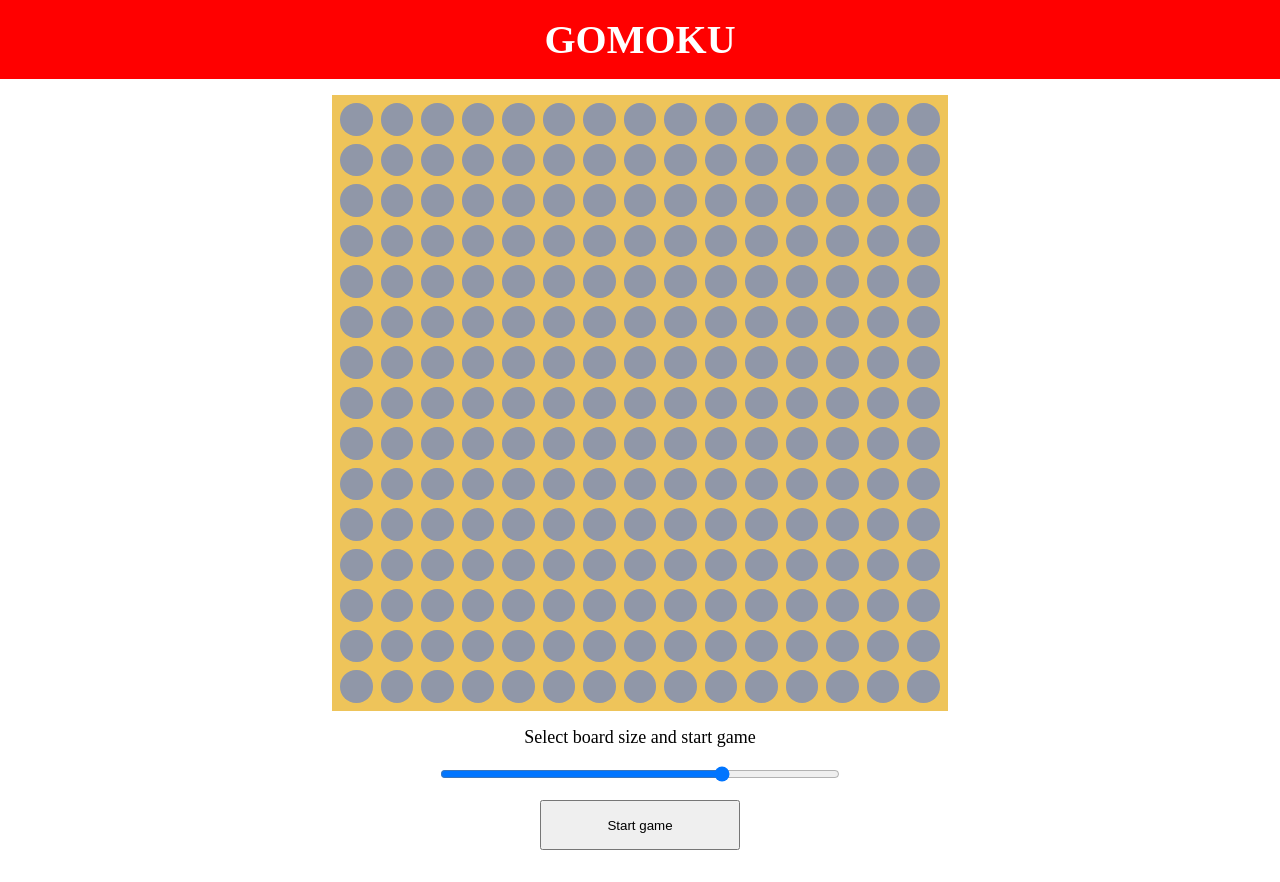
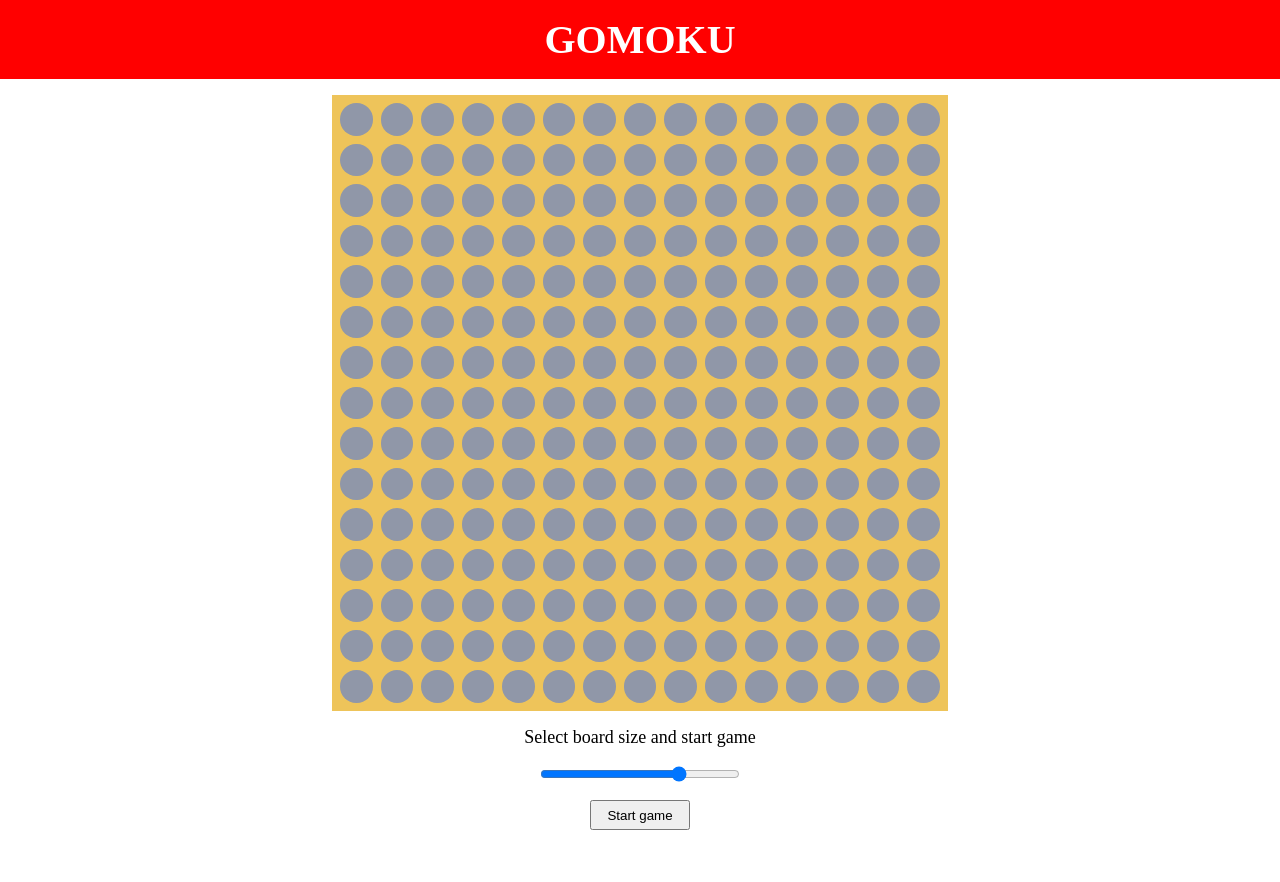
Before and after one commit to hchapma5/gomoku-typescript, a website built with Parcel: page index.html in a window 1280 px wide. Built offline with nearby package versions, Linux system fonts and the light colour scheme.

Commit message:
file rearrangement

```diff
--- a/Button.ts
+++ /dev/null
@@ -1,12 +0,0 @@
-export default class Button {
-    button: HTMLButtonElement;
-    private onClick: () => void;
-
-    constructor(text: string, onClick: () => void) {
-        this.onClick = onClick;
-        this.button = document.createElement("button");
-        this.button.classList.add("button");
-        this.button.textContent = text;
-        this.button.addEventListener("click", this.onClick);
-    }
-}
--- a/InputSlider.ts
+++ /dev/null
@@ -1,19 +0,0 @@
-export default class InputSlider {
-    slider: HTMLInputElement;
-    private onChange: (value: number) => void;
-
-    constructor(value: number, min: number, max: number, onChange: (value: number) => void) {
-        this.onChange = onChange;
-        this.slider = document.createElement('input');
-        this.slider.type = 'range';
-        this.slider.classList.add('slider');
-        this.slider.min = String(min);
-        this.slider.max = String(max);
-        this.slider.value = String(value);
-
-        this.slider.addEventListener('input', () => {
-            const value = Number(this.slider.value);
-            this.onChange(value);
-        });
-    }
-}
--- a/app.ts
+++ b/app.ts
@@ -1,3 +1,3 @@
-import Gomoku from "./Gomoku";
+import Gomoku from "./game/Gomoku";
 
 const game = new Gomoku();
--- a/Board.ts
+++ b/components/Board.ts
@@ -5,12 +5,9 @@ export default class Board {
     selectedTiles: number[] = [];
     element: HTMLDivElement;
 
-    constructor(
-        rowNumber: number,
-        tileNumberPerRow: number,
-    ) {
-        this.rows = Array.from({ length: rowNumber }).map((_, index) => {
-            return new Row(index, tileNumberPerRow);
+    constructor(boardSize: number) {
+        this.rows = Array.from({ length: boardSize }).map((_, index) => {
+            return new Row(index, boardSize);
         });
         this.element = document.createElement("div");
         this.element.classList.add("board");
@@ -18,7 +15,9 @@ export default class Board {
     }
 
     resetBoard() {
-        this.rows.forEach((row) => row.tiles.forEach((tile) => tile.setAvailable()));
+        this.rows.forEach((row) =>
+            row.tiles.forEach((tile) => tile.setAvailable())
+        );
     }
 
     changeBoardSize(value: number) {
--- /dev/null
+++ b/components/Button.ts
@@ -0,0 +1,12 @@
+export default class Button {
+    element: HTMLButtonElement;
+    private onClick: () => void;
+
+    constructor(text: string, onClick: () => void) {
+        this.onClick = onClick;
+        this.element = document.createElement("button");
+        this.element.classList.add("button");
+        this.element.textContent = text;
+        this.element.addEventListener("click", this.onClick);
+    }
+}
--- /dev/null
+++ b/components/InputSlider.ts
@@ -0,0 +1,26 @@
+export default class InputSlider {
+    element: HTMLInputElement;
+    private onChange: (value: number) => void;
+
+    constructor(
+        value: number,
+        min: number,
+        max: number,
+        onChange: (value: number) => void
+    ) {
+        // Create the slider element
+        this.onChange = onChange;
+        this.element = document.createElement("input");
+        this.element.type = "range";
+        this.element.classList.add("slider");
+        this.element.min = String(min);
+        this.element.max = String(max);
+        this.element.value = String(value);
+
+        // Update label when slider value changes
+        this.element.addEventListener("input", () => {
+            const value = Number(this.element.value);
+            this.onChange(value);
+        });
+    }
+}
--- a/Gomoku.ts
+++ b/game/Gomoku.ts
@@ -1,7 +1,7 @@
-import Board from "./Board";
-import Button from "./Button";
-import InputSlider from "./InputSlider";
-import TextBox from "./TextBox";
+import Board from "../components/Board";
+import Button from "../components/Button";
+import InputSlider from "../components/InputSlider";
+import TextBox from "../components/TextBox";
 
 enum PLAYER {
     BLACK = "BLACK",
@@ -28,7 +28,7 @@ export default class Gomoku {
     game: HTMLElement | null;
 
     constructor() {
-        this.board = new Board(DEFAULT_SIZE, DEFAULT_SIZE);
+        this.board = new Board(DEFAULT_SIZE);
         this.button = new Button("Start game", () => this.startGame());
         this.textBox = new TextBox();
         this.inputSlider = new InputSlider(
@@ -46,31 +46,53 @@ export default class Gomoku {
         this.status = STATUS.IN_GAME;
         this.player = PLAYER.BLACK;
         this.textBox.element.textContent = `${this.player}'s turn`;
-        const button = new Button("Reset game", () => this.resetGame()).button;
-        this.button.button.parentNode?.replaceChild(button, this.button.button);
-        this.button.button = button;
+        const button = new Button("Reset game", () => this.resetGame()).element;
+        this.button.element.parentNode?.replaceChild(
+            button,
+            this.button.element
+        );
+        this.button.element = button;
         this.handleTurn();
     }
 
     resetGame(): void {
         this.status = STATUS.PRE_GAME;
-        const newBoard: Board = new Board(DEFAULT_SIZE, DEFAULT_SIZE);
+        const newBoard: Board = new Board(DEFAULT_SIZE);
         this.board.element.parentNode?.replaceChild(
             newBoard.element,
             this.board.element
         );
         this.board = newBoard;
         this.textBox.element.textContent = "Select board size and start game";
-        const button = new Button("Start game", () => this.startGame()).button;
-        this.button.button.parentNode?.replaceChild(button, this.button.button);
-        this.button.button = button;
+        const button = new Button("Start game", () => this.startGame()).element;
+        this.button.element.parentNode?.replaceChild(
+            button,
+            this.button.element
+        );
+        this.button.element = button;
+    }
+
+    renderGame(): void {
+        this.game?.append(
+            this.board.element,
+            this.textBox.element,
+            this.inputSlider.element,
+            this.button.element
+        );
+    }
+
+    changeBoardSize(value: number): void {
+        if (this.status === STATUS.PRE_GAME) this.board.changeBoardSize(value);
     }
 
     handleTurn(): void {
         this.board.rows.forEach((row) => {
             row.tiles.forEach((tile) => {
-                tile.element.addEventListener("click", () => {
-                    if (tile.isAvailable() === false) {
+                const clickHandler = () => {
+                    if (
+                        tile.isAvailable() === false ||
+                        this.status === STATUS.POST_GAME
+                    ) {
                         return;
                     } else {
                         if (this.player === PLAYER.BLACK) {
@@ -78,32 +100,26 @@ export default class Gomoku {
                         } else {
                             tile.setWhite();
                         }
-                        this.evaluateTurn(this.player);
+                        this.processTurn(this.player);
                     }
-                });
+                };
+
+                tile.element.addEventListener("click", clickHandler);
+
+                // Remove the click event listener when the game is over
+                if (this.status === STATUS.POST_GAME) {
+                    tile.element.removeEventListener("click", clickHandler);
+                }
             });
         });
     }
 
-    renderGame(): void {
-        this.game?.append(
-            this.board.element,
-            this.textBox.element,
-            this.inputSlider.slider,
-            this.button.button
-        );
-    }
-
-    changeBoardSize(value: number): void {
-        if (this.status === STATUS.PRE_GAME) this.board.changeBoardSize(value);
-    }
-
-    evaluateTurn(player: PLAYER): void {
+    processTurn(player: PLAYER): void {
         if (this.checkWin(player) === true) {
-            this.textBox.element.textContent = `${player} wins!`;
+            this.textBox.element.textContent = `Game over, ${player} wins!`;
             this.status = STATUS.POST_GAME;
         } else if (this.checkDraw() === true) {
-            this.textBox.element.textContent = "It's a draw!";
+            this.textBox.element.textContent = "Game over, It's a draw!";
             this.status = STATUS.POST_GAME;
         } else {
             this.player =
@@ -120,27 +136,16 @@ export default class Gomoku {
                 }
             }
         }
-        console.log("It's a draw!");
         return true; // All tiles are occupied, it's a draw
     }
 
     checkWin(player: PLAYER): boolean {
-        console.log("called checkWin");
-        if (this.checkHorizontalWin(player) === true) {
-            console.log("horizontal win");
-            return true;
-        }
+        if (this.checkHorizontalWin(player) === true) return true;
 
-        if (this.checkVerticalWin(player) === true) {
-            console.log("vertical win");
-            return true;
-        }
+        if (this.checkVerticalWin(player) === true) return true;
 
-        if (this.checkDiagonalWin(player) === true) {
-            console.log("diagonal win");
-            return true;
-        }
-        console.log("no win");
+        if (this.checkDiagonalWin(player) === true) return true;
+
         return false;
     }
 
--- a/package.json
+++ b/package.json
@@ -7,8 +7,7 @@
     "start": "parcel index.html"
   },
   "dependencies": {
-    "parcel": "^2.9.3",
-    "typescript": "^4.7.4",
-    "yarn": "^1.22.19"
+    "parcel": "^2.6.2",
+    "typescript": "^4.7.4"
   }
 }
--- a/style.css
+++ b/style.css
@@ -59,17 +59,13 @@ body {
 }
 
 .button {
-   width: 200px;
-   height: 50px;
+    width: 100px;
+    height: 30px;
     margin: 1rem;
 }
 
 .slider {
-   width: 400px;
-   height: 1rem;
-   border-radius: 5px;
-   -webkit-transition: 0.2s;
-   transition: opacity 0.2s;
+    width: 200px;
 }
 
 .text-box {
```
Also changed, not shown: components/Row.ts (renamed from Row.ts), components/TextBox.ts (renamed from TextBox.ts), components/Tile.ts (renamed from Tile.ts), 2 other files. Lines whose indentation alone changed are shown as unchanged.
